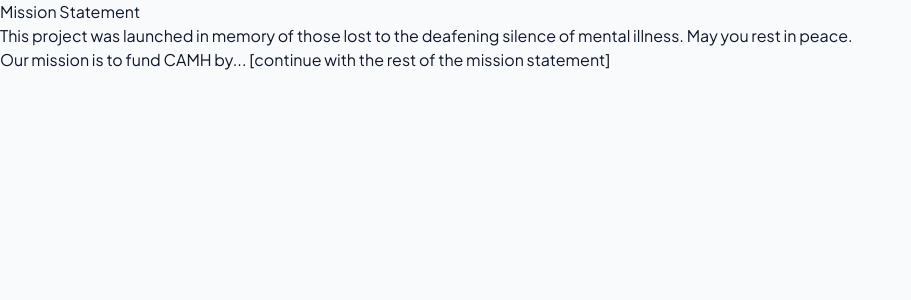
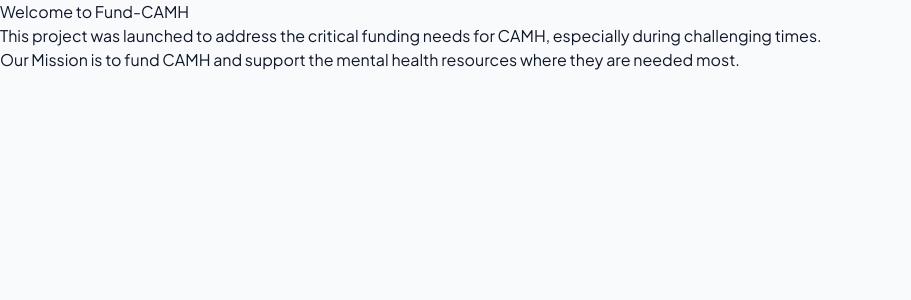
Before and after one commit to ullah2512/Fund-CAMH, a React (Vite) app: page / in a window 1280 px wide. Shown: the top 300 px of the page, without its empty margins (0-911 px from the left). Built offline with nearby package versions, Linux system fonts and the light colour scheme.

Commit message:
Updated the App.tsx file to split the Mission Statement into two paragraphs.

```diff
--- a/App.tsx
+++ b/App.tsx
@@ -1,14 +1,13 @@
 import React from 'react';
 
-function App() {
-  return (
-    <div>
-      <h1>Mission Statement</h1>
-      <p>This project was launched in memory of those lost to the deafening silence of mental illness. May you rest in peace.</p>
-      <p>Our mission is to fund CAMH by... [continue with the rest of the mission statement]</p>
-      {/* Other components and elements */}
-    </div>
-  );
-}
+const App = () => {
+    return (
+        <div>
+            <h1>Welcome to Fund-CAMH</h1>
+            <p>This project was launched to address the critical funding needs for CAMH, especially during challenging times.</p>
+            <p>Our Mission is to fund CAMH and support the mental health resources where they are needed most.</p>
+        </div>
+    );
+};
 
 export default App;
```
